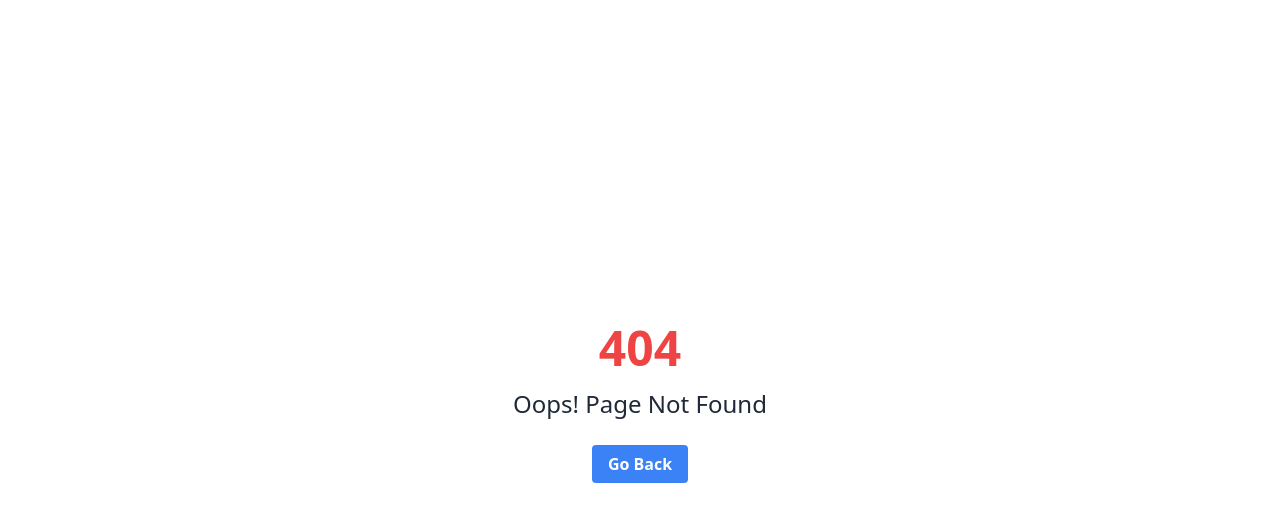
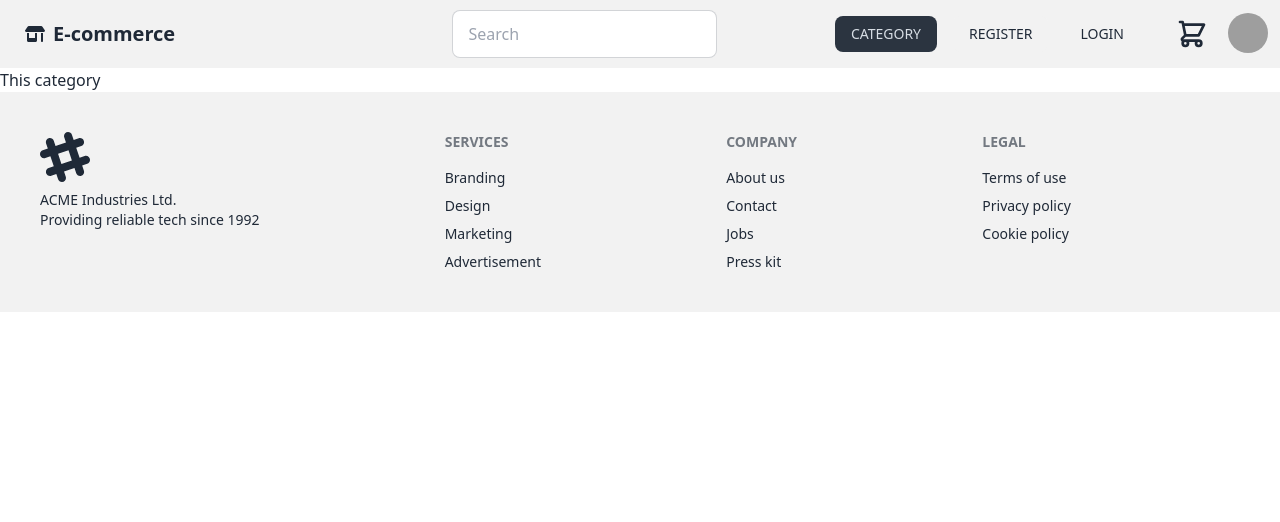
Before and after one commit to sayedhasan019283/Mern-Ecommerce, a React (Vite) app: page /category in a window 1280 px wide. Before the commit this address had no page. Shown: the top 522 px of the page. Built offline with nearby package versions, Linux system fonts and the light colour scheme; grey boxes are pictures that could not be loaded.

Commit message:
adding navbar and add react Helmet for seo friendly

```diff
--- a/package.json
+++ b/package.json
@@ -12,6 +12,7 @@
   "dependencies": {
     "react": "^18.2.0",
     "react-dom": "^18.2.0",
+    "react-helmet": "^6.1.0",
     "react-icons": "^5.0.1",
     "react-router-dom": "^6.22.1"
   },
--- a/src/Routes/Router.jsx
+++ b/src/Routes/Router.jsx
@@ -6,12 +6,17 @@ import About from "../componentes/About/About"
 import Contact from "../componentes/Contact/Contact"
 import Policy from "../componentes/Policy/Policy"
 import PageNotFound from "../componentes/PageNotFound/PageNotFound"
+import Category from "../componentes/category/Category"
 
 const router = createBrowserRouter([
     {
       path: "/",
       element: <App></App>,
       children: [
+        {
+          path: "/category",
+          element: <Category/>
+        },
         {
           path: "/about",
           element: <About/>
--- /dev/null
+++ b/src/Shared/HelmetTitle.jsx
@@ -0,0 +1,16 @@
+import {Helmet} from "react-helmet";
+
+// eslint-disable-next-line react/prop-types
+const HelmetTitle = ({Title}) => {
+    return (
+        <div className="application">
+        <Helmet>
+            <meta charSet="utf-8" />
+            <title>{Title}</title>
+        </Helmet>
+    </div>
+
+    );
+};
+
+export default HelmetTitle;
--- a/src/Shared/Navbar/Navbar.css
+++ b/src/Shared/Navbar/Navbar.css
@@ -0,0 +1,3 @@
+.reg a:active{
+    background-color: red;
+}
--- a/src/Shared/Navbar/Navbar.jsx
+++ b/src/Shared/Navbar/Navbar.jsx
@@ -1,5 +1,6 @@
 import { NavLink } from "react-router-dom";
 import { FaShop } from "react-icons/fa6";
+import './Navbar.css'
 export default function Navbar() {
   return (
 
@@ -18,10 +19,14 @@ export default function Navbar() {
         </div>
         <div className="mr-4 navbar-end hidden lg:flex">
           <ul className="menu menu-horizontal px-1">
-            <li className="mr-4 link link-hover"><NavLink to="/" className="text-base-content">CATEGORY</NavLink></li>
-            <li className="mr-4 link link-hover"><NavLink to="/" className="text-base-content">REGISTER</NavLink></li>
+            <li className="mr-4 link link-hover"><NavLink to="/category" className="text-base-content">CATEGORY</NavLink></li>
+            <li className=" mr-4 link link-hover"><NavLink to="/" className="text-base-content bg-base-200">REGISTER</NavLink></li>
             <li className="mr-4 link link-hover"><NavLink to="/" className="text-base-content">LOGIN</NavLink></li>
           </ul>
+          {/* <ul className="p-2">
+            <li><NavLink>Submenu 1</NavLink></li>
+            <li><NavLink>Submenu 2</NavLink></li>
+          </ul> */}
         </div>
         <div className="mr-4">
           <svg xmlns="http://www.w3.org/2000/svg" className="h-8 w-8" fill="none" viewBox="0 0 24 24" stroke="currentColor"><path strokeLinecap="round" strokeLinejoin="round" strokeWidth="2" d="M3 3h2l.4 2M7 13h10l4-8H5.4M7 13L5.4 5M7 13l-2.293 2.293c-.63.63-.184 1.707.707 1.707H17m0 0a2 2 0 100 4 2 2 0 000-4zm-8 2a2 2 0 11-4 0 2 2 0 014 0z" /></svg>
--- /dev/null
+++ b/src/componentes/category/Category.jsx
@@ -0,0 +1,13 @@
+import HelmetTitle from "../../Shared/HelmetTitle";
+
+const Category = () => {
+
+    return (
+        <div>
+            <HelmetTitle Title={"Category"}></HelmetTitle>
+            <h2>This category </h2>
+        </div>
+    );
+};
+
+export default Category;
```
Also changed, not shown: 1 other file (tests, documents, lock files or other folders).
